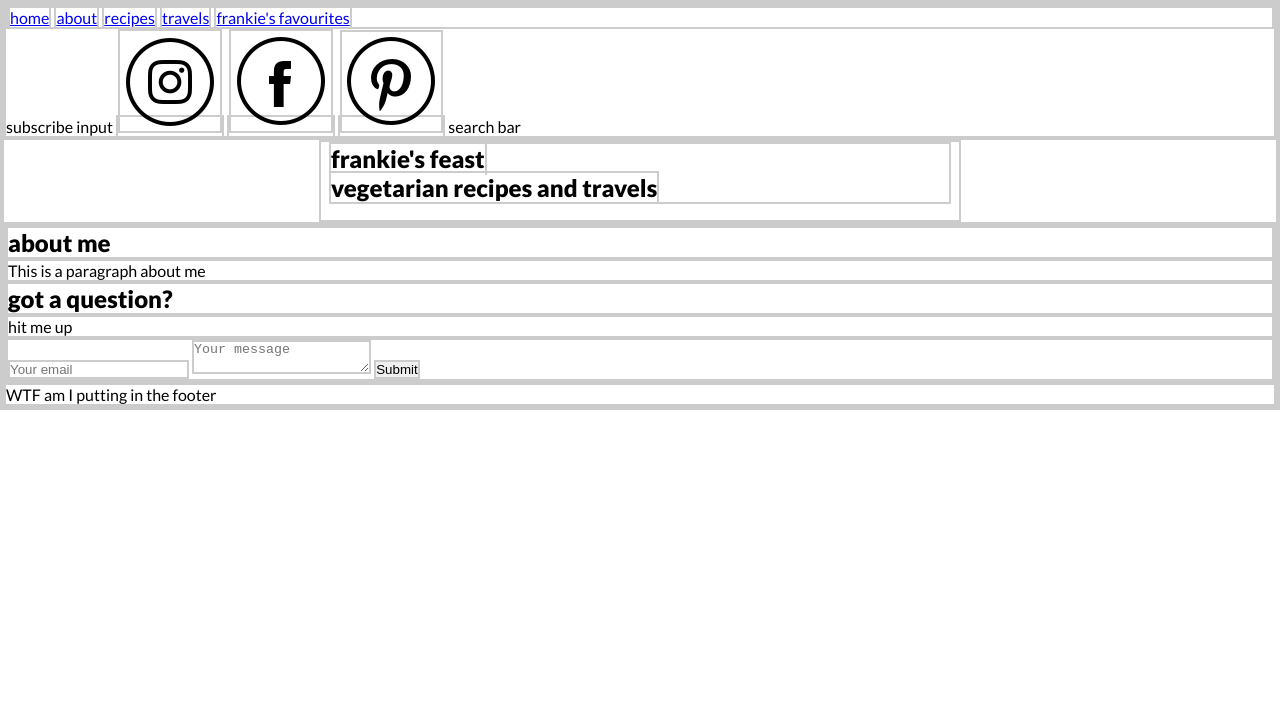
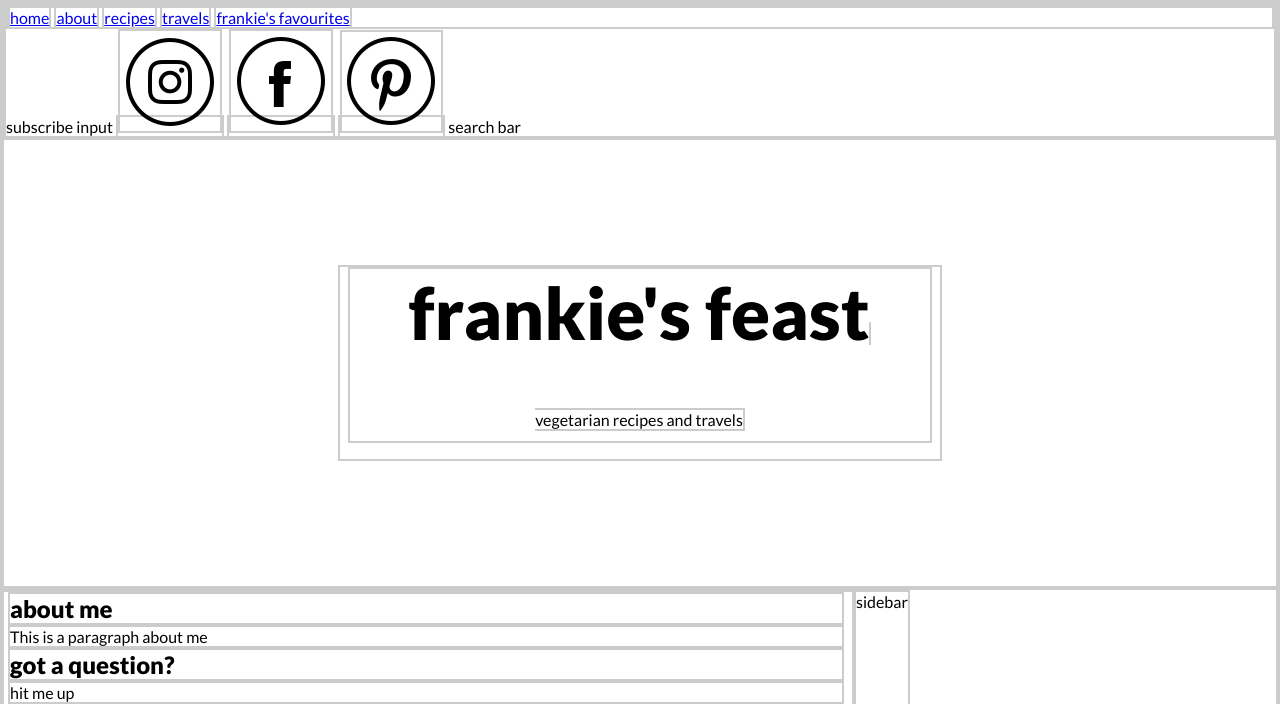
Before and after one commit to afranklyn/frankies-feast, a Jekyll site: the page built from about.html, in a window 1280 px wide. Shown: the top 704 px of the page. Built offline with Jekyll 4.4.1, drawn with Linux system fonts in a browser that asks for light colours; grey boxes are pictures that could not be loaded.

Commit message:
css round 1 done

```diff
--- /dev/null
+++ b/_includes/form.html
@@ -0,0 +1,5 @@
+<form method="POST" action="https://formspree.io/anna.franklyn@gmail.com">
+  <input type="email" name="email" placeholder="Your email">
+  <textarea name="message" placeholder="Your message"></textarea>
+  <button type="submit">Submit</button>
+</form>
--- a/_includes/frankies-feast-banner.html
+++ b/_includes/frankies-feast-banner.html
@@ -1,5 +1,5 @@
 
-<section class="grid-middle-center">
+<section class="grid-middle-center textbox">
   <div class="col-6">
     <h1>frankie's feast<span class=tagline><br>vegetarian recipes and travels</span></h1>
   </div>
--- /dev/null
+++ b/_includes/instagram.html
@@ -0,0 +1,3 @@
+
+<h2>instagram</h2>
+<!-- LightWidget WIDGET --><script src="https://cdn.lightwidget.com/widgets/lightwidget.js"></script><iframe src="//lightwidget.com/widgets/4fbbae66a553587198eab3cca8a8834f.html" scrolling="no" allowtransparency="true" class="lightwidget-widget" style="width:100%;border:0;overflow:hidden;"></iframe>
--- /dev/null
+++ b/_includes/sidebar.html
@@ -0,0 +1,2 @@
+
+sidebar
--- a/_layouts/default.html
+++ b/_layouts/default.html
@@ -24,6 +24,8 @@
 
     {{content}}
 
+    {% include instagram.html %}
+
     {% include footer.html %}
 
   </body>
--- a/about.html
+++ b/about.html
@@ -2,16 +2,20 @@
 layout: default
 title: about me
 ---
-<section>
-  <h2> about me</h2>
-  <p> This is a paragraph about me</p>
+<section class="grid">
+  <div class="col-8">
+    <h2> about me</h2>
+    <p> This is a paragraph about me</p>
 
-  <h2>got a question?</h2>
-  <p>hit me up</p>
-  <form method="POST" action="https://formspree.io/anna.franklyn@gmail.com">
-  <input type="email" name="email" placeholder="Your email">
-  <textarea name="message" placeholder="Your message"></textarea>
-  <button type="submit">Submit</button>
-  </form>
+    <h2>got a question?</h2>
+    <p>hit me up</p>
+
+    {% inclue form.html %}
+
+  </div>
+
+  <div="col-4">
+{% include sidebar.html %}
+  </div>
 
 </section>
--- a/css/main.css
+++ b/css/main.css
@@ -9,8 +9,25 @@ Body {
   font-family: 'Lato', sans-serif;
 }
 
+/* frankie's feast banner */
 
-/* Container holding the image and the text */
+.textbox {
+  text-align: center;
+  padding: 3%;
+  min-height: 50vh;
+  font-weight: 900;
+  font-size: 3rem;
+}
+
+.tagline {
+  font-weight: 400;
+  font-size: 1rem;
+}
+
+/* featured posts section */
+
+
+  /* Container holding the image and the text */
 .container {
     position: relative;
     text-align: center;
@@ -23,3 +40,29 @@ Body {
     bottom: 8px;
     left: 16px;
 }
+
+/* explore more section */
+
+.explore-recipes {
+  background-image: url(../images/placeholder2.jpg);
+  background-size: cover;
+  min-height: 50vh;
+  text-align: center;
+  border: 20px solid white;
+}
+
+.explore-travel {
+  background-image: url(../images/placeholder.jpg);
+  background-size: cover;
+  min-height: 50vh;
+  text-align: center;
+  border: 20px solid white;
+}
+
+.explore-favourites {
+  background-image: url(../images/placeholder3.jpg);
+  background-size: cover;
+  min-height: 50vh;
+  text-align: center;
+  border: 20px solid white;
+}
```
Also changed, not shown: index.html (+15 -23 lines), posts.html (+10 -2 lines), 11 other files.
